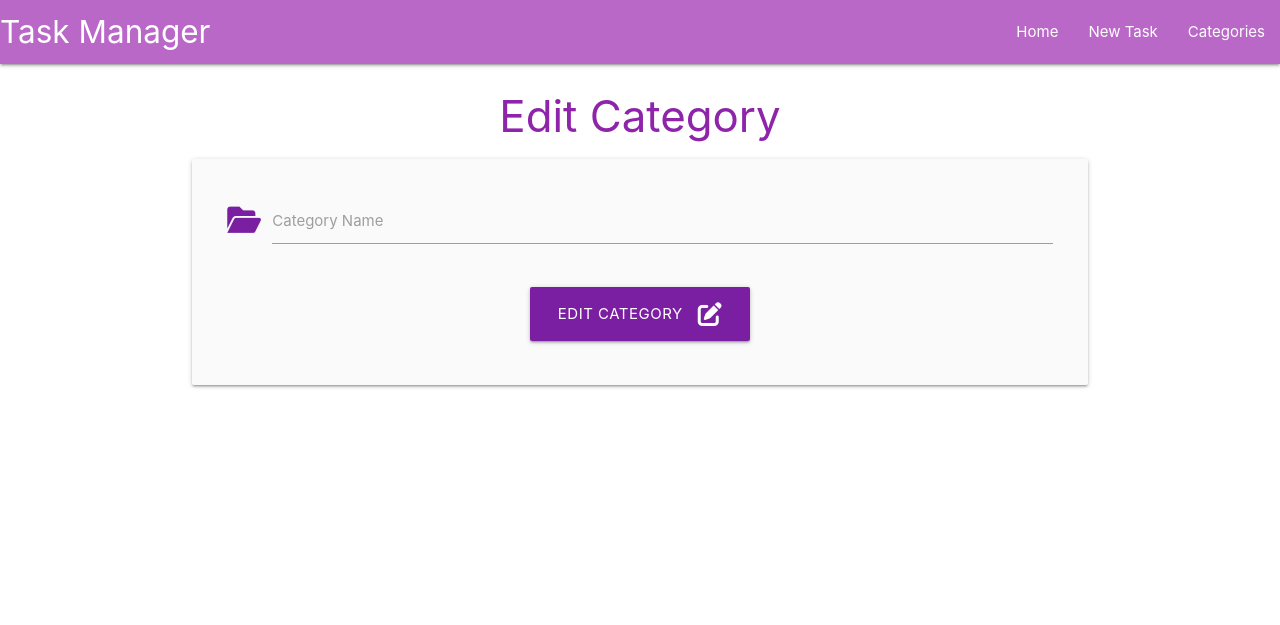
After one commit to mwarddev/flask-sqlalchemy-task-manager, a Flask app: template taskmanager/templates/edit_category.html in a window 1280 px wide. The commit adds this page. Shown: the top 625 px of the page. Run offline with Flask 2, Linux system fonts and the light colour scheme; the template is opened without the code that fills it, so the values that code supplies are empty.

Commit message:
Add editing functionality to categories cards

```diff
--- a/taskmanager/templates/categories.html
+++ b/taskmanager/templates/categories.html
@@ -19,7 +19,7 @@
                 <span class="card-title">{{ category.category_name }}</span>
             </div>
             <div class="card-action">
-                <a href="#" class="btn green accent-4">Edit</a>
+                <a href="{{ url_for('edit_category', category_id=category.id) }}" class="btn green accent-4">Edit</a>
                 <a href="#" class="btn red">Delete</a>
             </div>
         </div>
--- /dev/null
+++ b/taskmanager/templates/edit_category.html
@@ -0,0 +1,27 @@
+{% extends "base.html" %}
+{% block content %}
+
+<h3 class="purple-text text-darken-1 center-align">Edit Category</h3>
+
+<div class="row card-panel grey lighten-5">
+    <form class="col s12" method="POST" action="{{ url_for('edit_category', category_id=category.id) }}">
+        <!-- category_name -->
+        <div class="row">
+            <div class="input-field col s12">
+                <i class="fas fa-folder-open prefix purple-text text-darken-2"></i>
+                <input id="category_name" name="category_name" value="{{ category.category_name }}" minlength="3" maxlength="25" type="text" class="validate" required>
+                <label for="category_name">Category Name</label>
+            </div>
+        </div>
+        <!-- submit button -->
+        <div class="row">
+            <div class="col s12 center-align">
+                <button type="submit" class="btn-large purple darken-2">
+                    Edit Category <i class="fas fa-edit right"></i>
+                </button>
+            </div>
+        </div>
+    </form>
+</div>
+
+{% endblock %}
```
Also changed, not shown: taskmanager/routes.py (+10 -0 lines).
